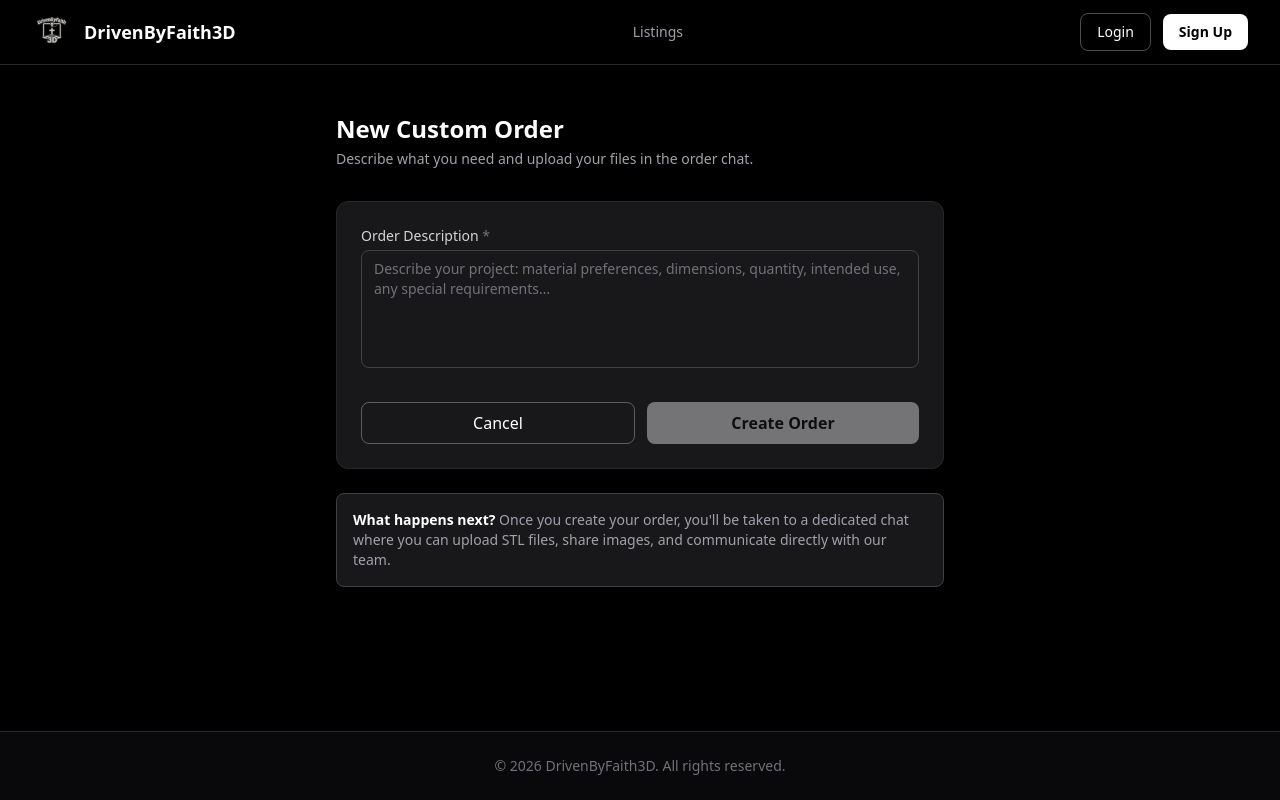
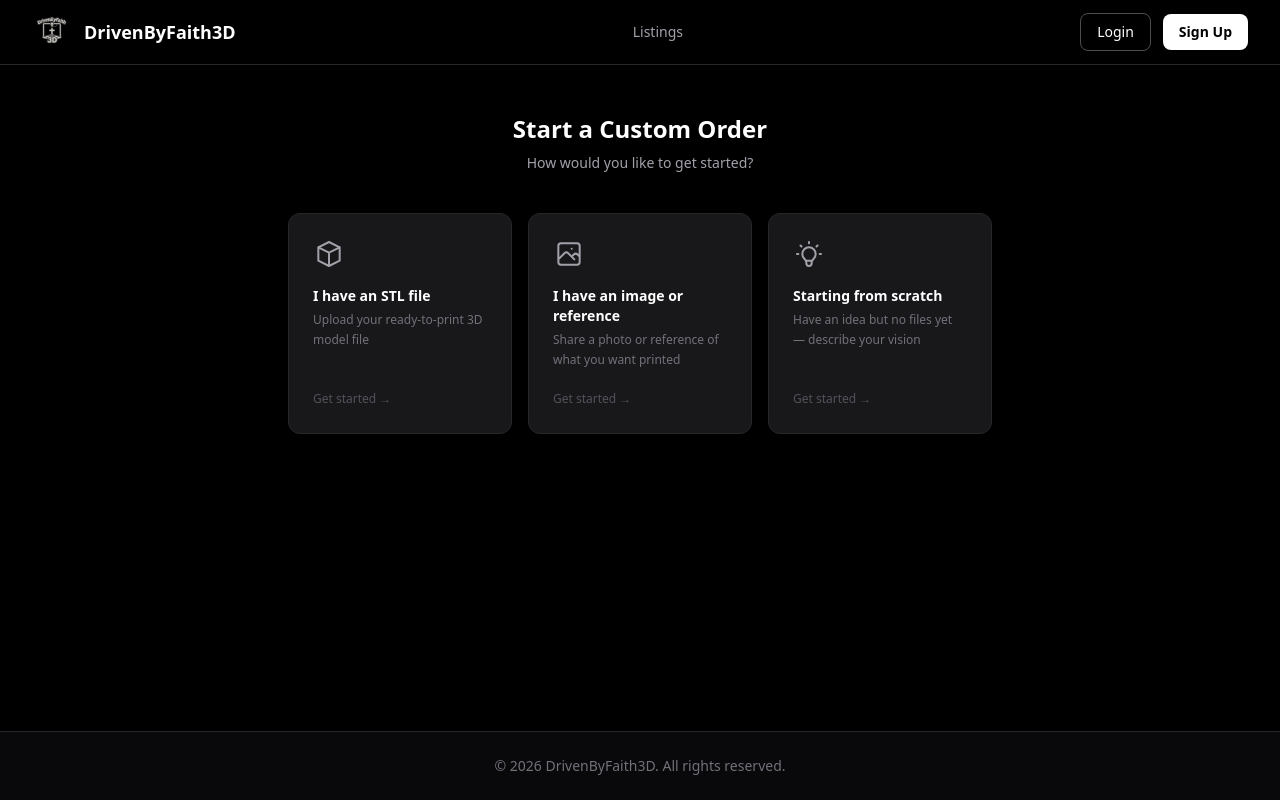
Before and after one commit to DrivenByFaith3D/project-x, a Next.js app: page /orders/new in a window 1280 px wide. Built offline with nearby package versions, Linux system fonts and the light colour scheme; no server answers.

Commit message:
Redesign new order flow with 3 type options and file upload on creation

```diff
--- a/app/orders/new/page.tsx
+++ b/app/orders/new/page.tsx
@@ -1,15 +1,64 @@
 'use client'
 
-import { useState } from 'react'
+import { useState, useRef } from 'react'
 import { useRouter } from 'next/navigation'
 import { useSession } from 'next-auth/react'
+
+type OrderType = 'stl' | 'image' | 'scratch' | null
+
+const ORDER_TYPES = [
+  {
+    id: 'stl' as OrderType,
+    icon: (
+      <svg className="w-8 h-8" fill="none" stroke="currentColor" viewBox="0 0 24 24">
+        <path strokeLinecap="round" strokeLinejoin="round" strokeWidth={1.5} d="M20 7l-8-4-8 4m16 0l-8 4m8-4v10l-8 4m0-10L4 7m8 4v10M4 7v10l8 4" />
+      </svg>
+    ),
+    title: 'I have an STL file',
+    description: 'Upload your ready-to-print 3D model file',
+    accept: '.stl',
+    fileLabel: 'Upload STL File',
+    placeholder: 'Describe material, color, quantity, finish, or any special requirements…',
+  },
+  {
+    id: 'image' as OrderType,
+    icon: (
+      <svg className="w-8 h-8" fill="none" stroke="currentColor" viewBox="0 0 24 24">
+        <path strokeLinecap="round" strokeLinejoin="round" strokeWidth={1.5} d="M4 16l4.586-4.586a2 2 0 012.828 0L16 16m-2-2l1.586-1.586a2 2 0 012.828 0L20 14m-6-6h.01M6 20h12a2 2 0 002-2V6a2 2 0 00-2-2H6a2 2 0 00-2 2v12a2 2 0 002 2z" />
+      </svg>
+    ),
+    title: 'I have an image or reference',
+    description: 'Share a photo or reference of what you want printed',
+    accept: '.png,.jpg,.jpeg,.gif,.webp',
+    fileLabel: 'Upload Image',
+    placeholder: 'Describe what you want — dimensions, material, color, how it will be used…',
+  },
+  {
+    id: 'scratch' as OrderType,
+    icon: (
+      <svg className="w-8 h-8" fill="none" stroke="currentColor" viewBox="0 0 24 24">
+        <path strokeLinecap="round" strokeLinejoin="round" strokeWidth={1.5} d="M9.663 17h4.673M12 3v1m6.364 1.636l-.707.707M21 12h-1M4 12H3m3.343-5.657l-.707-.707m2.828 9.9a5 5 0 117.072 0l-.548.547A3.374 3.374 0 0014 18.469V19a2 2 0 11-4 0v-.531c0-.895-.356-1.754-.988-2.386l-.548-.547z" />
+      </svg>
+    ),
+    title: 'Starting from scratch',
+    description: 'Have an idea but no files yet — describe your vision',
+    accept: '',
+    fileLabel: '',
+    placeholder: 'Tell us your idea — what do you want to create? Include any details about size, function, style, or inspiration…',
+  },
+]
 
 export default function NewOrderPage() {
   const router = useRouter()
   const { data: session } = useSession()
+  const [orderType, setOrderType] = useState<OrderType>(null)
   const [description, setDescription] = useState('')
+  const [file, setFile] = useState<File | null>(null)
   const [loading, setLoading] = useState(false)
   const [error, setError] = useState('')
+  const fileRef = useRef<HTMLInputElement>(null)
+
+  const selectedType = ORDER_TYPES.find(t => t.id === orderType)
 
   async function handleSubmit(e: React.FormEvent) {
     e.preventDefault()
@@ -17,36 +66,133 @@ export default function NewOrderPage() {
     setError('')
     setLoading(true)
 
+    // Create the order
     const res = await fetch('/api/orders', {
       method: 'POST',
       headers: { 'Content-Type': 'application/json' },
-      body: JSON.stringify({ description }),
+      body: JSON.stringify({ description: `[${orderType?.toUpperCase()}] ${description}` }),
     })
 
     const data = await res.json()
     if (!res.ok) { setError(data.error); setLoading(false); return }
+
+    // Upload file if provided
+    if (file) {
+      const formData = new FormData()
+      formData.append('file', file)
+      formData.append('orderId', data.id)
+      await fetch('/api/upload', { method: 'POST', body: formData })
+    }
+
     router.push(`/orders/${data.id}`)
   }
 
+  // Step 1 — choose type
+  if (!orderType) {
+    return (
+      <div className="max-w-3xl mx-auto px-4 sm:px-6 lg:px-8 py-12">
+        <div className="mb-10 text-center">
+          <h1 className="text-2xl font-bold text-white">Start a Custom Order</h1>
+          <p className="text-zinc-400 text-sm mt-2">How would you like to get started?</p>
+        </div>
+        <div className="grid grid-cols-1 sm:grid-cols-3 gap-4">
+          {ORDER_TYPES.map((type) => (
+            <button
+              key={type.id}
+              onClick={() => setOrderType(type.id)}
+              className="card p-6 text-left hover:border-zinc-500 transition-all group flex flex-col gap-4"
+            >
+              <div className="text-zinc-400 group-hover:text-white transition-colors">
+                {type.icon}
+              </div>
+              <div>
+                <h2 className="font-semibold text-white text-sm mb-1">{type.title}</h2>
+                <p className="text-zinc-500 text-xs leading-relaxed">{type.description}</p>
+              </div>
+              <div className="mt-auto">
+                <span className="text-xs text-zinc-600 group-hover:text-zinc-400 transition-colors">Get started →</span>
+              </div>
+            </button>
+          ))}
+        </div>
+      </div>
+    )
+  }
+
+  // Step 2 — fill in details
   return (
     <div className="max-w-2xl mx-auto px-4 sm:px-6 lg:px-8 py-12">
+      <button onClick={() => { setOrderType(null); setFile(null); setDescription('') }}
+        className="flex items-center gap-2 text-sm text-zinc-500 hover:text-white transition-colors mb-6">
+        <svg className="w-4 h-4" fill="none" stroke="currentColor" viewBox="0 0 24 24">
+          <path strokeLinecap="round" strokeLinejoin="round" strokeWidth={2} d="M15 19l-7-7 7-7" />
+        </svg>
+        Back
+      </button>
+
       <div className="mb-8">
-        <h1 className="text-2xl font-bold text-white">New Custom Order</h1>
-        <p className="text-zinc-400 text-sm mt-1">Describe what you need and upload your files in the order chat.</p>
+        <div className="flex items-center gap-3 mb-1">
+          <span className="text-zinc-400">{selectedType?.icon}</span>
+          <h1 className="text-2xl font-bold text-white">{selectedType?.title}</h1>
+        </div>
+        <p className="text-zinc-400 text-sm">{selectedType?.description}</p>
       </div>
 
       <div className="card p-6">
         <form onSubmit={handleSubmit} className="space-y-5">
+
+          {/* File upload (not for scratch) */}
+          {orderType !== 'scratch' && (
+            <div>
+              <label className="block text-sm font-medium text-zinc-300 mb-2">{selectedType?.fileLabel}</label>
+              <div
+                onClick={() => fileRef.current?.click()}
+                className={`border-2 border-dashed rounded-xl p-6 text-center cursor-pointer transition-colors ${
+                  file ? 'border-zinc-500 bg-zinc-800/50' : 'border-zinc-700 hover:border-zinc-500'
+                }`}
+              >
+                {file ? (
+                  <div className="flex items-center justify-center gap-3">
+                    <svg className="w-5 h-5 text-zinc-400" fill="none" stroke="currentColor" viewBox="0 0 24 24">
+                      <path strokeLinecap="round" strokeLinejoin="round" strokeWidth={2} d="M9 12l2 2 4-4m6 2a9 9 0 11-18 0 9 9 0 0118 0z" />
+                    </svg>
+                    <span className="text-sm text-zinc-300 truncate max-w-xs">{file.name}</span>
+                    <button type="button" onClick={(e) => { e.stopPropagation(); setFile(null) }}
+                      className="text-zinc-500 hover:text-white text-xs ml-1">✕</button>
+                  </div>
+                ) : (
+                  <>
+                    <svg className="w-8 h-8 mx-auto mb-2 text-zinc-600" fill="none" stroke="currentColor" viewBox="0 0 24 24">
+                      <path strokeLinecap="round" strokeLinejoin="round" strokeWidth={1.5} d="M7 16a4 4 0 01-.88-7.903A5 5 0 1115.9 6L16 6a5 5 0 011 9.9M15 13l-3-3m0 0l-3 3m3-3v12" />
+                    </svg>
+                    <p className="text-sm text-zinc-400">Click to upload</p>
+                    <p className="text-xs text-zinc-600 mt-1">
+                      {orderType === 'stl' ? 'STL files up to 50MB' : 'PNG, JPG, GIF, WebP up to 50MB'}
+                    </p>
+                  </>
+                )}
+                <input
+                  ref={fileRef}
+                  type="file"
+                  accept={selectedType?.accept}
+                  className="hidden"
+                  onChange={(e) => setFile(e.target.files?.[0] || null)}
+                />
+              </div>
+            </div>
+          )}
+
+          {/* Description */}
           <div>
             <label className="block text-sm font-medium text-zinc-300 mb-1">
-              Order Description <span className="text-zinc-500">*</span>
+              Description <span className="text-zinc-500">*</span>
             </label>
             <textarea
               value={description}
               onChange={(e) => setDescription(e.target.value)}
               className="input resize-none"
               rows={5}
-              placeholder="Describe your project: material preferences, dimensions, quantity, intended use, any special requirements…"
+              placeholder={selectedType?.placeholder}
               required
             />
           </div>
@@ -63,11 +209,6 @@ export default function NewOrderPage() {
           </div>
         </form>
       </div>
-
-      <div className="mt-6 bg-zinc-900 border border-zinc-700 rounded-lg p-4 text-sm text-zinc-400">
-        <strong className="text-white">What happens next?</strong> Once you create your order, you&apos;ll be taken to a
-        dedicated chat where you can upload STL files, share images, and communicate directly with our team.
-      </div>
     </div>
   )
 }
```
